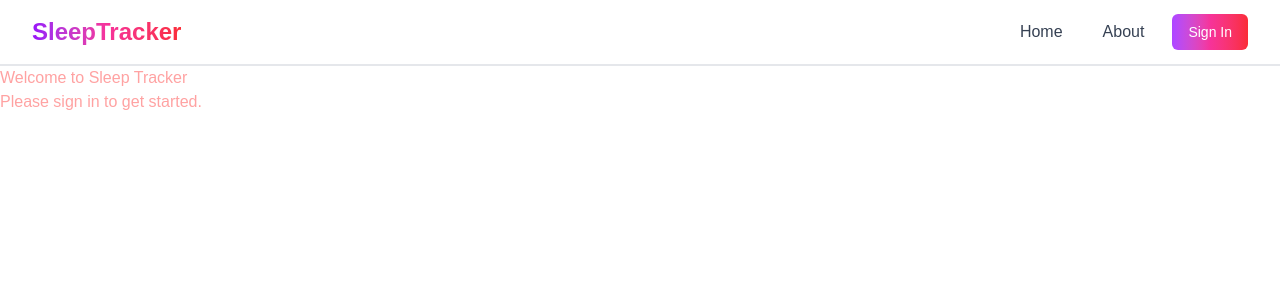
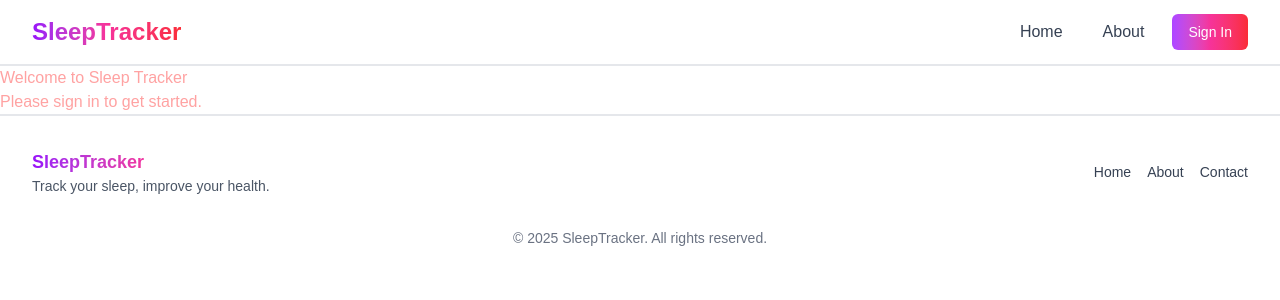
Before and after one commit to shivarm/sleep-tracker, a Next.js app: page / in a window 1280 px wide. Shown: the top 300 px of the page. Built offline with nearby package versions, Linux system fonts and the light colour scheme; no server answers.

Commit message:
feat: add contact page and footer

```diff
--- /dev/null
+++ b/app/contact/page.tsx
@@ -0,0 +1,97 @@
+"use client";
+
+const ContactPage = () => {
+  return (
+    <div className="font-sans bg-gray-100 text-gray-800">
+      <section className="flex flex-col items-center justify-center text-center py-16 px-8 bg-gray-100">
+        <h1 className="text-4xl md:text-5xl font-bold mb-4 bg-gradient-to-r from-purple-500 via-pink-500 to-red-500 bg-clip-text text-transparent">
+          Contact SleepTracker
+        </h1>
+        <p className="text-lg md:text-xl font-bold bg-gradient-to-r from-purple-500 via-pink-500 to-red-500 bg-clip-text text-transparent">
+          Have questions or need help? Get in touch with us!
+        </p>
+      </section>
+
+      <section className="py-16 px-8 bg-white">
+        <h2 className="text-3xl font-bold text-center mb-8">Get in touch</h2>
+        <form
+          className="max-w-3xl mx-auto space-y-6"
+          onSubmit={(e) => {
+            e.preventDefault();
+            const name = (document.getElementById("name") as HTMLInputElement)?.value;
+            const email = (document.getElementById("email") as HTMLInputElement)?.value;
+            const message = (document.getElementById("message") as HTMLTextAreaElement)?.value;
+            const mailtoLink = `mailto:meshivam81@gmail.com?subject=Message from ${name}&body=Email: ${email}%0D%0A%0D%0A${message}`;
+            window.location.href = mailtoLink;
+          }}
+        >
+          <div>
+            <label htmlFor="name" className="block text-sm font-medium text-gray-700">
+              Name
+            </label>
+            <input
+              type="text"
+              id="name"
+              name="name"
+              className="mt-1 block w-full px-4 py-2 border border-gray-300 rounded-md shadow-sm focus:ring-purple-500 focus:border-purple-500"
+              placeholder="Your Name"
+              required
+            />
+          </div>
+          <div>
+            <label htmlFor="email" className="block text-sm font-medium text-gray-700">
+              Email
+            </label>
+            <input
+              type="email"
+              id="email"
+              name="email"
+              className="mt-1 block w-full px-4 py-2 border border-gray-300 rounded-md shadow-sm focus:ring-purple-500 focus:border-purple-500"
+              placeholder="Your Email"
+              required
+            />
+          </div>
+          <div>
+            <label htmlFor="message" className="block text-sm font-medium text-gray-700">
+              Message
+            </label>
+            <textarea
+              id="message"
+              name="message"
+              rows={4}
+              className="mt-1 block w-full px-4 py-2 border border-gray-300 rounded-md shadow-sm focus:ring-purple-500 focus:border-purple-500"
+              placeholder="Your Message"
+              required
+            ></textarea>
+          </div>
+          <button
+            type="submit"
+            className="w-full bg-gradient-to-r from-purple-500 via-pink-500 to-red-500 hover:from-purple-600 hover:via-pink-600 hover:to-red-600 text-white px-4 py-2 rounded-md font-medium shadow-md cursor-pointer"
+          >
+            Send Message
+          </button>
+        </form>
+      </section>
+
+      <section className="py-16 px-8 bg-gray-100">
+        <h2 className="text-3xl font-bold text-center mb-8">Contact Information</h2>
+        <div className="max-w-4xl mx-auto grid grid-cols-1 md:grid-cols-3 gap-8 text-center">
+          <div>
+            <h3 className="text-xl font-bold mb-2">Email</h3>
+            <p className="text-gray-600">support@sleeptracker.com</p>
+          </div>
+          <div>
+            <h3 className="text-xl font-bold mb-2">Phone</h3>
+            <p className="text-gray-600">+91 (123) 456-7890</p>
+          </div>
+          <div>
+            <h3 className="text-xl font-bold mb-2">Address</h3>
+            <p className="text-gray-600">123 SleepTracker St, Dream City, India</p>
+          </div>
+        </div>
+      </section>
+    </div>
+  );
+};
+
+export default ContactPage;
--- a/app/layout.tsx
+++ b/app/layout.tsx
@@ -4,6 +4,7 @@
 import "./globals.css";
 
 import Navbar from '@/components/Navbar';
+import Footer from '@/components/Footer';
 
 const geistSans = Geist({
   variable: "--font-geist-sans",
@@ -37,6 +38,7 @@
       >
         <Navbar />
         {children}
+        <Footer />
       </body>
     </html>
     </ClerkProvider>
--- /dev/null
+++ b/components/Footer.tsx
@@ -0,0 +1,40 @@
+import Link from "next/link";
+
+const Footer = () => {
+  return (
+    <footer className="border-t-2 border-gray-200">
+      <div className="max-w-7xl mx-auto px-4 sm:px-6 lg:px-8 py-8">
+        <div className="flex flex-col md:flex-row justify-between items-center">
+          {/* Logo and Tagline */}
+          <div className="text-center md:text-left mb-4 md:mb-0">
+            <h2 className="text-lg font-bold bg-gradient-to-r from-purple-600 via-pink-500 to-red-500 bg-clip-text text-transparent">
+              SleepTracker
+            </h2>
+            <p className="text-gray-600 text-sm">Track your sleep, improve your health.</p>
+          </div>
+
+          <div className="flex space-x-4">
+            <Link href="/" className="text-gray-700 hover:text-purple-600 text-sm font-medium">
+              Home
+            </Link>
+            <Link href="/about" className="text-gray-700 hover:text-purple-600 text-sm font-medium">
+              About
+            </Link>
+            <Link
+              href="/contact"
+              className="text-gray-700 hover:text-purple-600 text-sm font-medium"
+            >
+              Contact
+            </Link>
+          </div>
+        </div>
+
+        <div className="mt-8 text-center text-gray-500 text-sm">
+          © {new Date().getFullYear()} SleepTracker. All rights reserved.
+        </div>
+      </div>
+    </footer>
+  );
+};
+
+export default Footer;
```
